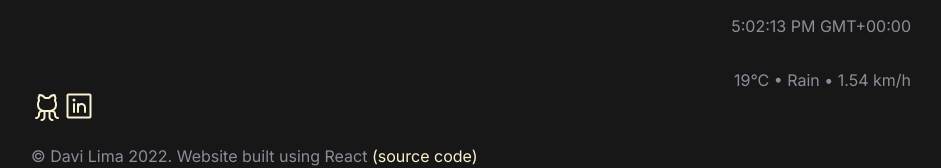
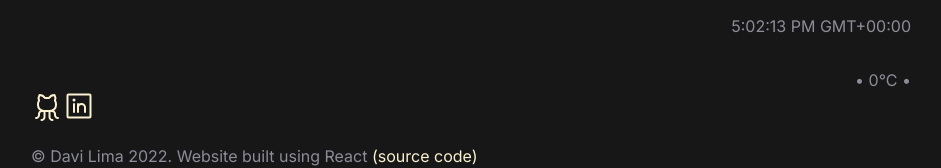
Before and after one commit to davim5/portifolio-react, a React (Vite) app: page / in a window 1280 px wide. Shown: the part 1143-1311 px from the top of the page, without its empty margins (169-1110 px from the left). Built offline with nearby package versions, Linux system fonts and the light colour scheme; no server answers.

Commit message:
Mostrando clima

```diff
--- a/package.json
+++ b/package.json
@@ -9,6 +9,7 @@
     "preview": "vite preview"
   },
   "dependencies": {
+    "axios": "^0.27.2",
     "date-fns": "^2.29.2",
     "phosphor-react": "^1.4.1",
     "polished": "^4.2.2",
--- a/src/components/Footer.tsx
+++ b/src/components/Footer.tsx
@@ -2,9 +2,21 @@ import { format } from 'date-fns';
 import {GithubLogo, LinkedinLogo } from 'phosphor-react';
 import { useEffect, useState } from 'react';
 import { FooterContainer } from './Footer.styles';
+import api from '../services/api';
+
+interface IWeather {
+  name: string,
+  temperature:number,
+  sky:string,
+}
 
 export function Footer() {
     const [time,setTime] = useState(Date.now());
+    const [weather,setWeather] = useState<IWeather>({
+      name:'',
+      temperature:0,
+      sky:''
+    });
 
     useEffect(() => {
       let timer = setInterval(() => {
@@ -14,13 +26,28 @@ export function Footer() {
       return () => {clearInterval(timer)}
   },[time]);
 
+  useEffect(() => {
+    api.get('/city/?city=fortaleza').then(res => {
+      let formatedWeather:IWeather = {
+        name: res.data.name,
+        temperature: res.data.main.temp.toFixed(1),
+        sky: res.data.weather[0].description,
+      };
+      console.log(formatedWeather);
+
+      setWeather(formatedWeather);
+    });
+    console.log(navigator.geolocation.getCurrentPosition);
+
+  },[])
+
   const formatedTime = format(time,'pppp');
 
     return (
         <FooterContainer>
           <div className='status'>
             <span>{formatedTime}</span>
-            <span>19°C • Rain • 1.54 km/h</span>
+            <span> {weather.name} • {weather.temperature}°C • {weather.sky}</span>
           </div>
           <div className='social'>
             <a href='https://github.com/davim5'><GithubLogo size={32} /></a>
--- /dev/null
+++ b/src/services/api.ts
@@ -0,0 +1,7 @@
+import axios from 'axios';
+
+const api = axios.create({
+  baseURL: 'https://weather.contrateumdev.com.br/api/weather/',
+});
+
+export default api;
```
Also changed, not shown: 1 other file (tests, documents, lock files or other folders).
